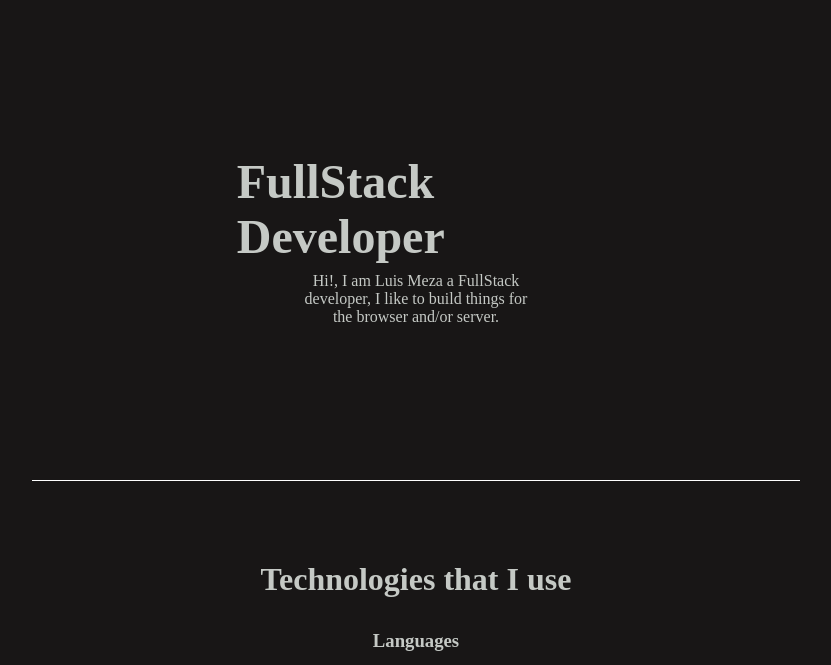
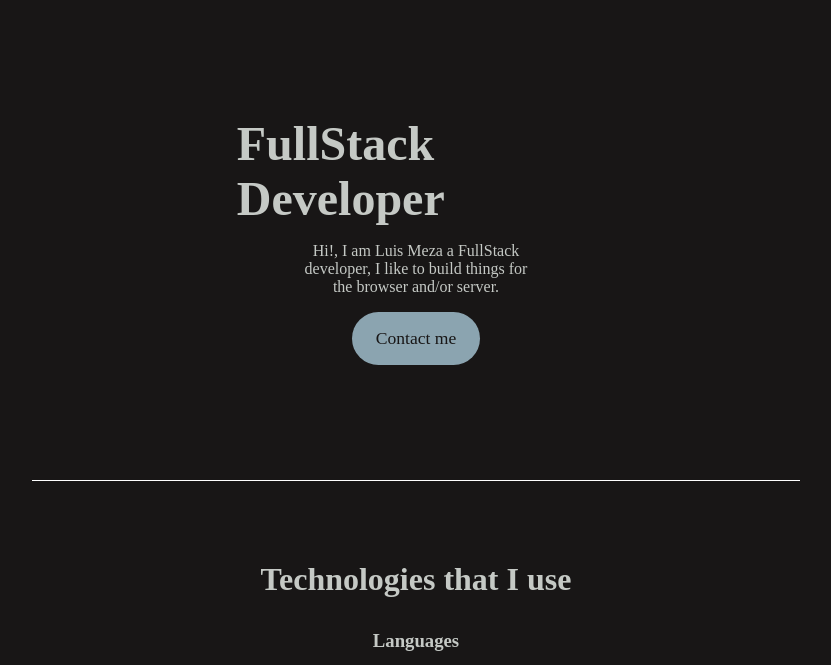
Before and after one commit to luismeza8/personal-website, a plain HTML site: page index.html in a window 1280 px wide. Shown: the top 665 px of the page, without its empty margins (224-1055 px from the left). Drawn offline with Linux system fonts and the light colour scheme.

Commit message:
contact me button added in hero

```diff
--- a/index.html
+++ b/index.html
@@ -12,6 +12,7 @@
       <div class="hero-title">
         <h1>FullStack Developer</h1>
         <p>Hi!, I am Luis Meza a FullStack developer, I like to build things for the browser and/or server.</p>
+        <a class="contact-btn" href="#contact">Contact me</a>
       </div>
       <div class="photo">
       </div>
@@ -89,7 +90,7 @@
 
     <div class="separator"></div>
 
-    <section class="contact">
+    <section class="contact" id="contact">
       <h2 class="sub-title">Contact me</h2>
     </section>
   </body>
--- a/styles.css
+++ b/styles.css
@@ -31,18 +31,28 @@ body {
   flex-direction: column;
   align-items: center;
   width: 35%;
+  gap: 1rem;
 }
 
 .hero-title h1 {
   color: #C5C9C5;
   font-size: 3rem;
-  margin-bottom: 0.5rem;
 }
 
 .hero-title p {
   color: #C5C9C5;
   text-align: center;
   width: 65%;
+}
+
+.contact-btn {
+  background-color: #8BA4B0;
+  color: #181616;
+  border: none;
+  padding: 1rem 1.5rem;
+  font-size: 1.1rem;
+  border-radius: 2rem;
+  text-decoration: none;
 }
 
 .sub-title {
```
